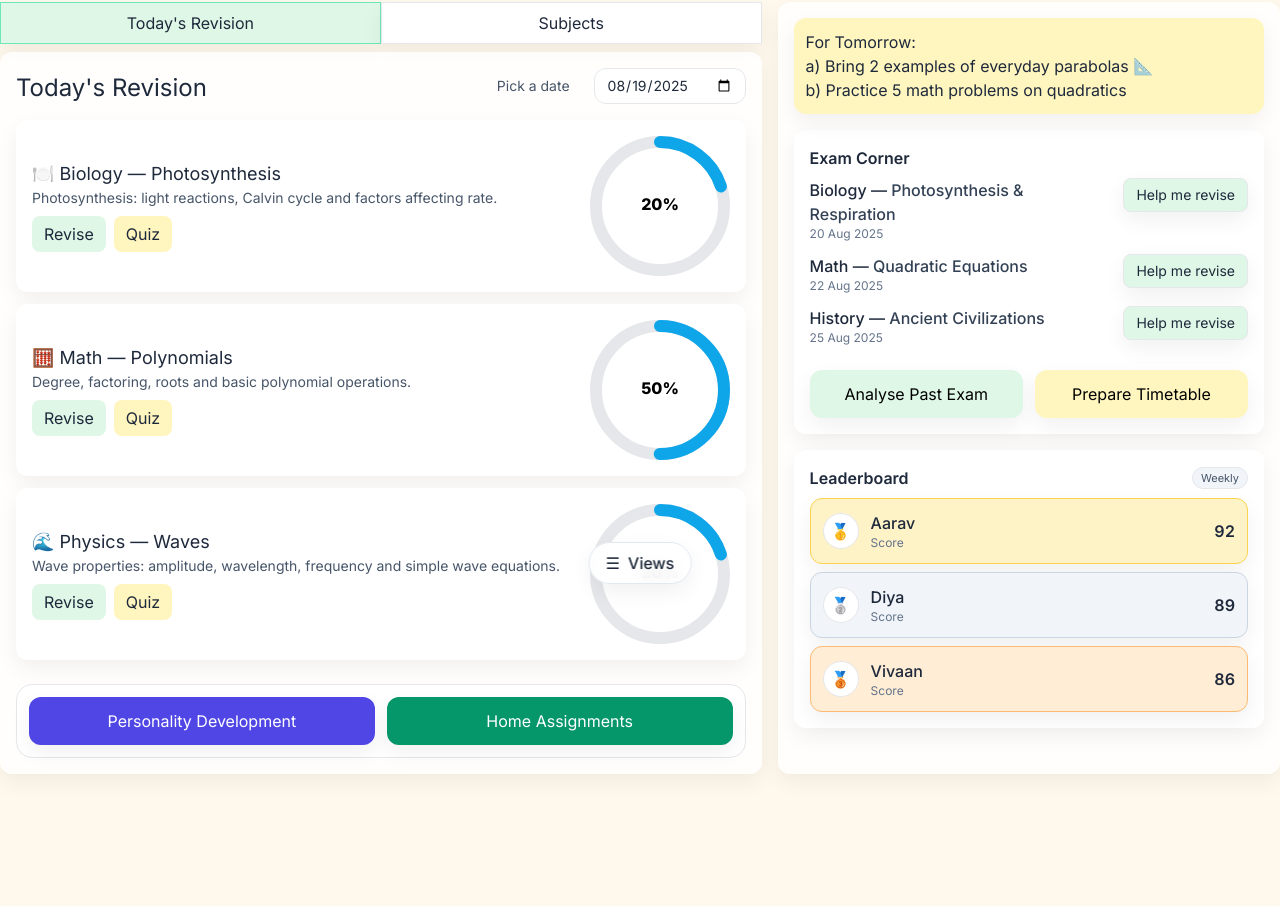
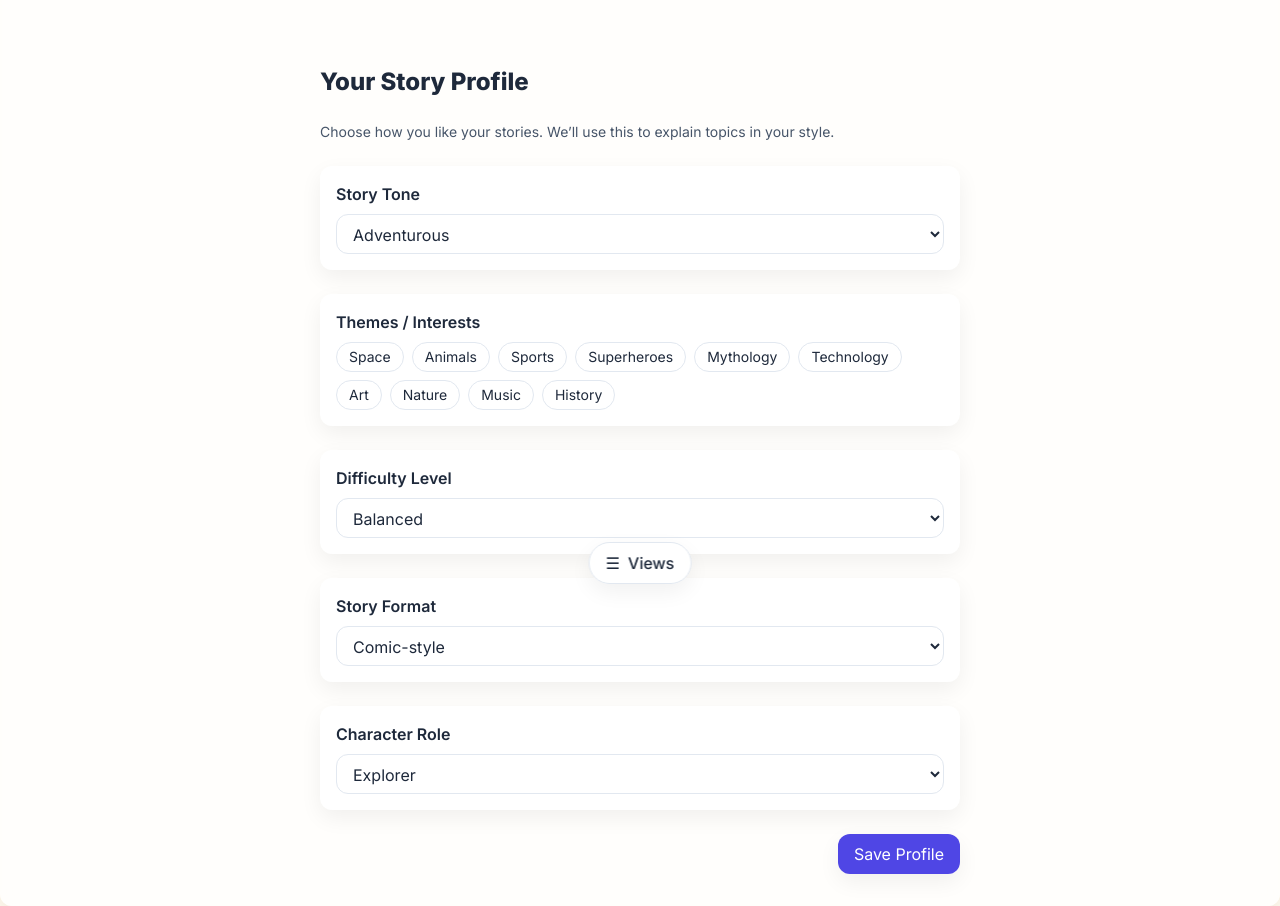
Before and after one commit to nithinycr7/ai-buddy, a React (Vite) app: page /student/profile in a window 1280 px wide. Before the commit this address led to /. Shown: the part 200-1106 px from the top of the page. Before the commit the page ends 974 px from the top, so only its background shows below. Built offline with nearby package versions, Linux system fonts and the light colour scheme.

Commit message:
Persona development

```diff
--- a/src/App.tsx
+++ b/src/App.tsx
@@ -32,6 +32,7 @@ import ParentDashboard from "./pages/Parent/Dashboard";
 import WeeklyDigest from "./pages/Parent/WeeklyDigest";
 import DynamicShell from "./components/Layout/DynamicShell";
 import SubjectPage from "./pages/Student/Subject";
+import Profile from "./pages/Student/Profile";
 
 export default function App() {
   return (
@@ -105,6 +106,14 @@ export default function App() {
           <Route path="/student/exam-analysis" element={<ExamAnalysis />} />
 
           <Route path="*" element={<Navigate to="/" replace />} />
+          <Route
+            path="/student/profile"
+            element={
+              <SingleCardShell>
+                <Profile />
+              </SingleCardShell>
+            }
+          />
         </Routes>
       </div>
 
--- /dev/null
+++ b/src/api/students.ts
@@ -0,0 +1,21 @@
+export type StoryPersona = {
+  story_tone: string;
+  themes: string[];
+  difficulty: string;
+  format: string;
+  character_role: string;
+};
+
+const API_BASE = "https://aibuddy-be-awb3eqfyftc7cbe6.canadacentral-01.azurewebsites.net";
+export async function patchStudentPersona(studentId: string, persona: StoryPersona) {
+  const res = await fetch(`${API_BASE}/api/students/${encodeURIComponent(studentId)}/persona`, {
+    method: "PATCH",
+    headers: {
+      "Content-Type": "application/json",
+      "x-api-key": "dev-local-key", // put your API key in .env
+    },
+    body: JSON.stringify({ story_persona: persona }),
+  });
+  if (!res.ok) throw new Error(await res.text());
+  return res.json();
+}
--- a/src/components/Header.tsx
+++ b/src/components/Header.tsx
@@ -282,6 +282,18 @@ export default function Header() {
                             </button>
                           )}
                         </Menu.Item>
+                        <Menu.Item>
+                          {({ active }) => (
+                            <button
+                              onClick={() => (window.location.href = "/student/profile")}
+                              className={`w-full text-left px-3 py-2 rounded-lg border ${
+                                active ? "bg-slate-50" : "bg-white"
+                              } border-slate-200`}
+                            >
+                              Profile
+                            </button>
+                          )}
+                        </Menu.Item>
                       </div>
                     </div>
                   </Menu.Items>
--- /dev/null
+++ b/src/pages/Student/Profile.tsx
@@ -0,0 +1,155 @@
+import { useState } from "react";
+import { useNavigate } from "react-router-dom";
+import Card from "../../components/UI/Card";
+import { patchStudentPersona } from "../../api/students";
+
+const TONES = ["Funny", "Adventurous", "Mystery", "Serious", "Inspirational"];
+const THEMES = [
+  "Space",
+  "Animals",
+  "Sports",
+  "Superheroes",
+  "Mythology",
+  "Technology",
+  "Art",
+  "Nature",
+  "Music",
+  "History",
+];
+const DIFFICULTIES = ["Easy", "Balanced", "Challenging"];
+const FORMATS = ["Short", "Long", "Comic-style", "Real-life Example", "Dialogue"];
+const ROLES = [
+  "Kid Hero",
+  "Teacher Guide",
+  "Animal Character",
+  "Superhero",
+  "Scientist",
+  "Explorer",
+];
+
+export default function Profile() {
+  const navigate = useNavigate();
+  const [tone, setTone] = useState("Adventurous");
+  const [themes, setThemes] = useState<string[]>([]);
+  const [difficulty, setDifficulty] = useState("Balanced");
+  const [format, setFormat] = useState("Comic-style");
+  const [role, setRole] = useState("Explorer");
+
+  function toggleTheme(theme: string) {
+    setThemes(prev => (prev.includes(theme) ? prev.filter(t => t !== theme) : [...prev, theme]));
+  }
+
+  function save() {
+    const studentId = "stu_12345"; // adjust based on your store
+
+    if (!studentId) {
+      console.error("No student_id found in store");
+      return;
+    }
+
+    const persona = {
+      story_tone: tone,
+      themes,
+      difficulty,
+      format,
+      character_role: role,
+    };
+
+    patchStudentPersona(studentId, persona)
+      .then(updatedStudent => {
+        console.log("Persona saved ✅", updatedStudent);
+        // cache locally too if needed
+        localStorage.setItem("student_persona", JSON.stringify(persona));
+        alert("Your story profile has been updated successfully!");
+        // back to previous page
+      })
+      .catch(err => {
+        console.error("❌ Failed to save persona", err);
+        alert("Could not save profile, please try again.");
+      });
+  }
+
+  return (
+    <div className="mt-20 mx-auto max-w-2xl space-y-6 p-4">
+      <h2 className="text-2xl font-bold">Your Story Profile</h2>
+      <p className="text-slate-600 text-sm">
+        Choose how you like your stories. We’ll use this to explain topics in your style.
+      </p>
+
+      <Card title="Story Tone">
+        <select
+          value={tone}
+          onChange={e => setTone(e.target.value)}
+          className="w-full rounded-xl border border-slate-200 px-3 py-2 bg-white"
+        >
+          {TONES.map(t => (
+            <option key={t}>{t}</option>
+          ))}
+        </select>
+      </Card>
+
+      <Card title="Themes / Interests">
+        <div className="flex flex-wrap gap-2">
+          {THEMES.map(th => (
+            <button
+              key={th}
+              onClick={() => toggleTheme(th)}
+              className={`px-3 py-1 rounded-full border text-sm ${
+                themes.includes(th)
+                  ? "bg-emerald-100 border-emerald-300"
+                  : "bg-white border-slate-200"
+              }`}
+            >
+              {th}
+            </button>
+          ))}
+        </div>
+      </Card>
+
+      <Card title="Difficulty Level">
+        <select
+          value={difficulty}
+          onChange={e => setDifficulty(e.target.value)}
+          className="w-full rounded-xl border border-slate-200 px-3 py-2 bg-white"
+        >
+          {DIFFICULTIES.map(d => (
+            <option key={d}>{d}</option>
+          ))}
+        </select>
+      </Card>
+
+      <Card title="Story Format">
+        <select
+          value={format}
+          onChange={e => setFormat(e.target.value)}
+          className="w-full rounded-xl border border-slate-200 px-3 py-2 bg-white"
+        >
+          {FORMATS.map(f => (
+            <option key={f}>{f}</option>
+          ))}
+        </select>
+      </Card>
+
+      <Card title="Character Role">
+        <select
+          value={role}
+          onChange={e => setRole(e.target.value)}
+          className="w-full rounded-xl border border-slate-200 px-3 py-2 bg-white"
+        >
+          {ROLES.map(r => (
+            <option key={r}>{r}</option>
+          ))}
+        </select>
+      </Card>
+
+      <div className="flex justify-end">
+        <button
+          onClick={save}
+          className="px-4 py-2 rounded-xl bg-indigo-600 text-white shadow-soft hover:bg-indigo-500"
+        >
+          Save Profile
+        </button>
+      </div>
+    </div>
+  );
+}
```
Also changed, not shown: 1 other file (tests, documents, lock files or other folders).
